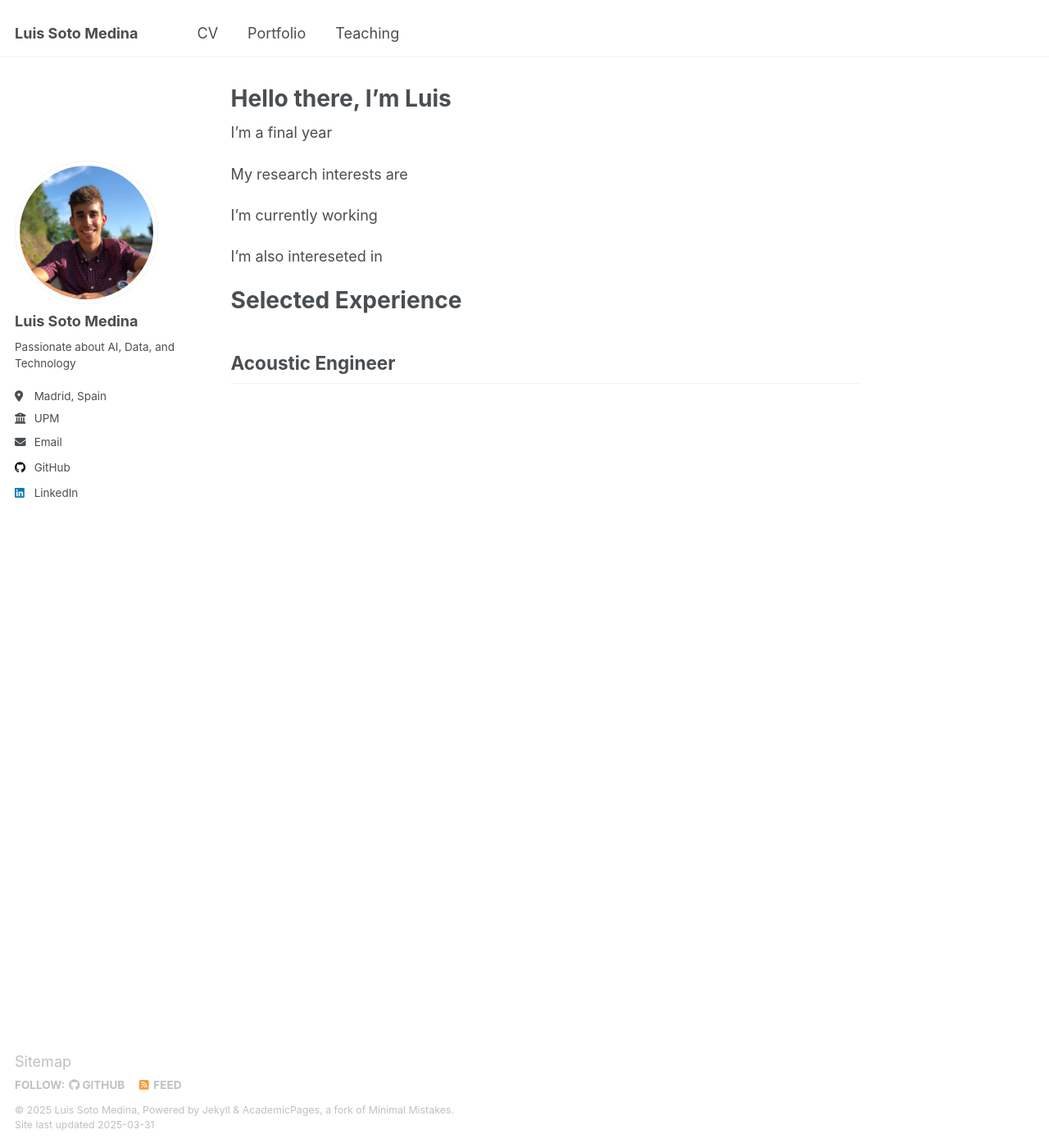
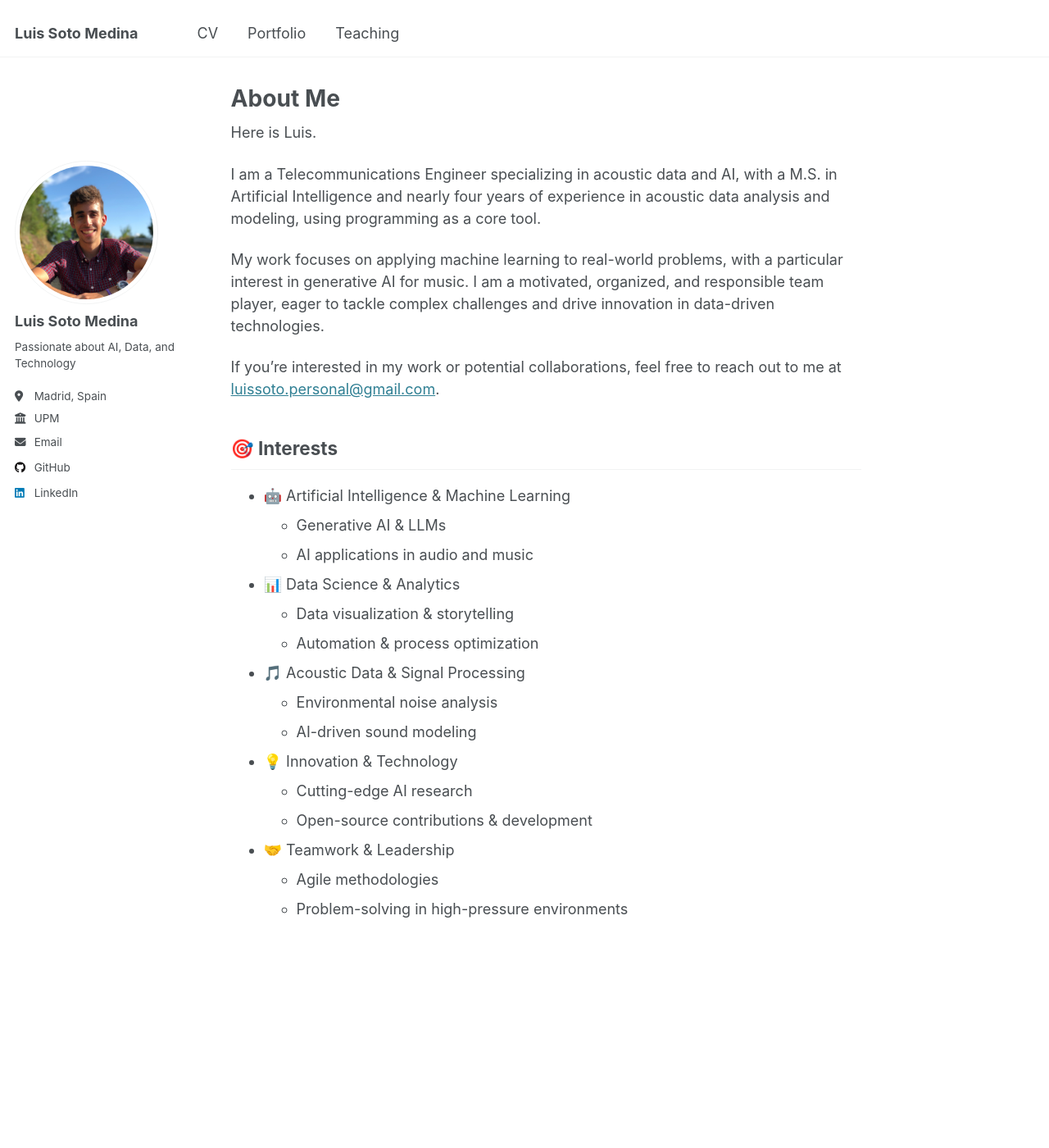
Before and after one commit to luissotomedina/luissotomedina.github.io, a Jekyll site: the page built from _pages/about.md, in a window 1280 px wide and 1400 px high. Shown: the whole window at 82% size. Built offline with Jekyll 4.4.1, drawn with Linux system fonts in a browser that asks for light colours.

Commit message:
Modify Icon 4

```diff
--- a/_pages/about.md
+++ b/_pages/about.md
@@ -1,21 +1,34 @@
 ---
 permalink: /
-title: "Hello there, I'm Luis"
+title: "About Me"
 author_profile: true
 redirect_from:
   - /about/
   - /about.html
 ---
 
-I'm a final year
+Here is Luis.
 
-My research interests are
+I am a Telecommunications Engineer specializing in acoustic data and AI, with a M.S. in Artificial Intelligence and nearly four years of experience in acoustic data analysis and modeling, using programming as a core tool.
 
-I'm currently working
+My work focuses on applying machine learning to real-world problems, with a particular interest in generative AI for music. I am a motivated, organized, and responsible team player, eager to tackle complex challenges and drive innovation in data-driven technologies.
 
-I'm also intereseted in
+If you're interested in my work or potential collaborations, feel free to reach out to me at [luissoto.personal@gmail.com](mailto:luissoto.personal@gmail.com).
 
+## 🎯 Interests
 
-# Selected Experience
-
-## Acoustic Engineer
+* 🤖 Artificial Intelligence & Machine Learning
+  * Generative AI & LLMs
+  * AI applications in audio and music
+* 📊 Data Science & Analytics
+  * Data visualization & storytelling
+  * Automation & process optimization
+* 🎵 Acoustic Data & Signal Processing
+  * Environmental noise analysis
+  * AI-driven sound modeling
+* 💡 Innovation & Technology
+  * Cutting-edge AI research
+  * Open-source contributions & development
+* 🤝 Teamwork & Leadership
+  * Agile methodologies
+  * Problem-solving in high-pressure environments
```
